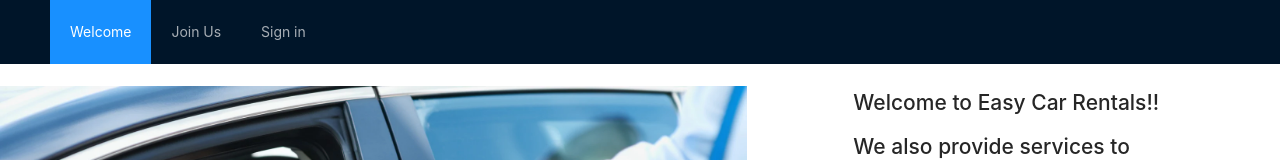
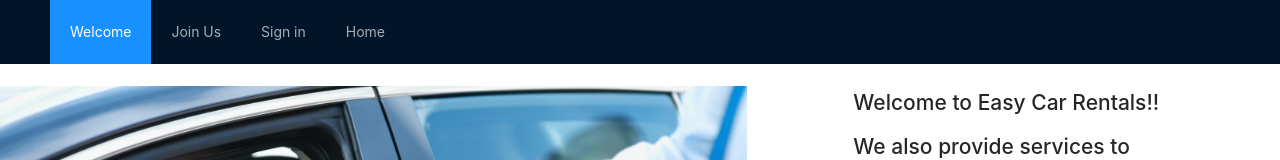
Before and after one commit to snehapatil11/RentACar-TeamDoers, a React (Create React App) app in the folder Code/frontendCode/: page / in a window 1280 px wide. Shown: the top 160 px of the page. Built offline with nearby package versions, Linux system fonts and the light colour scheme.

Commit message:
Added temporary Home tab

```diff
--- a/Code/frontendCode/src/components/header.js
+++ b/Code/frontendCode/src/components/header.js
@@ -34,6 +34,12 @@ class Headers extends Component{
       })
   }
 
+ clickedHome = () => {
+  this.setState({
+    redirectPage: <Redirect to = {{pathname:'/user/'}} />
+  })
+}
+
 
 render(){
 return (
@@ -51,6 +57,7 @@ return (
       <Menu.Item key="1" onClick={this.clickedWelcome}>Welcome</Menu.Item>
       <Menu.Item key="2" onClick={this.clickedJoinUs}>Join Us</Menu.Item>
       <Menu.Item key="3" onClick={this.clickedSignin}>Sign in</Menu.Item>
+      <Menu.Item key="4" onClick={this.clickedHome}>Home</Menu.Item>
     </Menu>
   </Header>
   </div>
```
Also changed, not shown: 13 other files (tests, documents, lock files or other folders).
